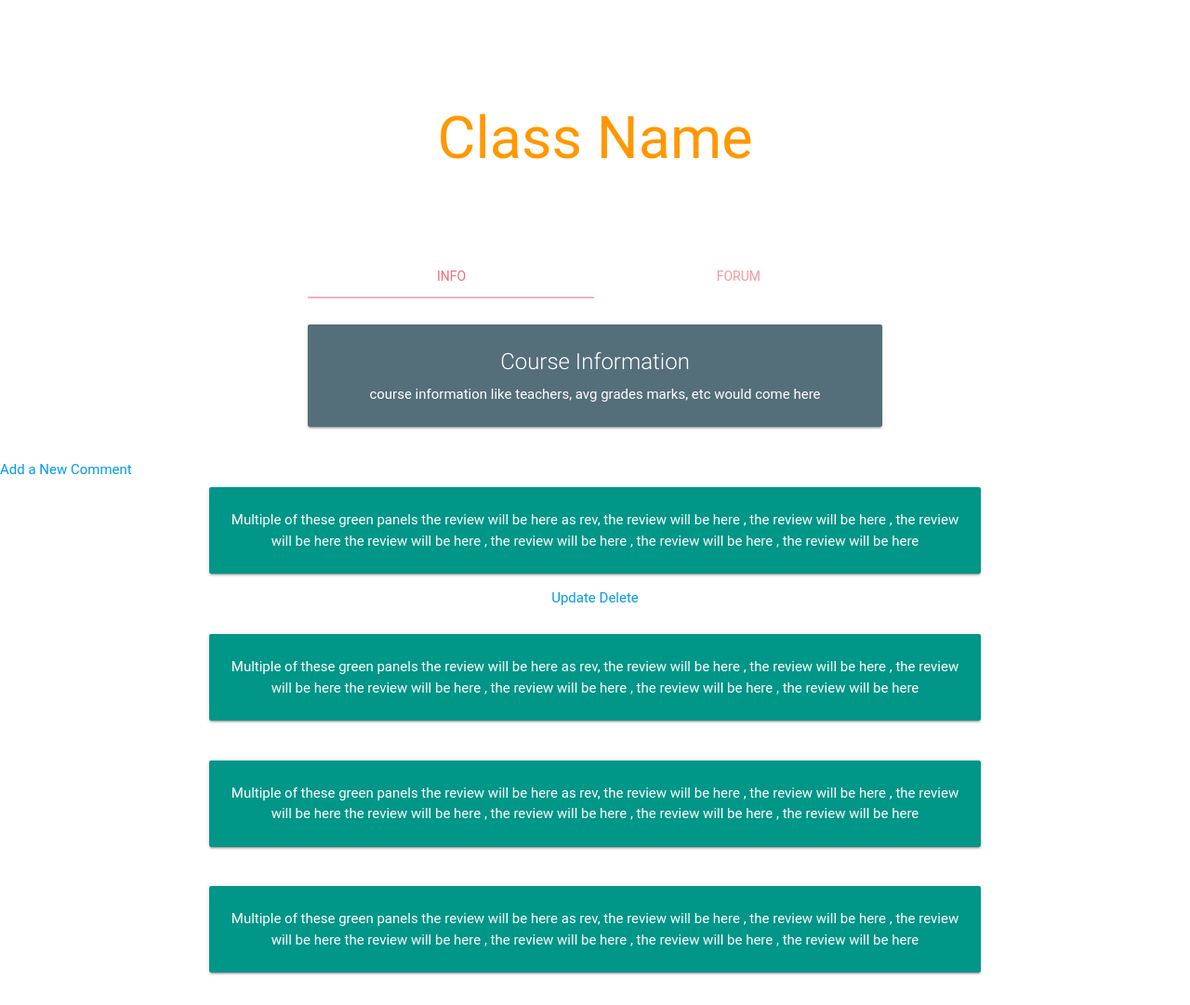
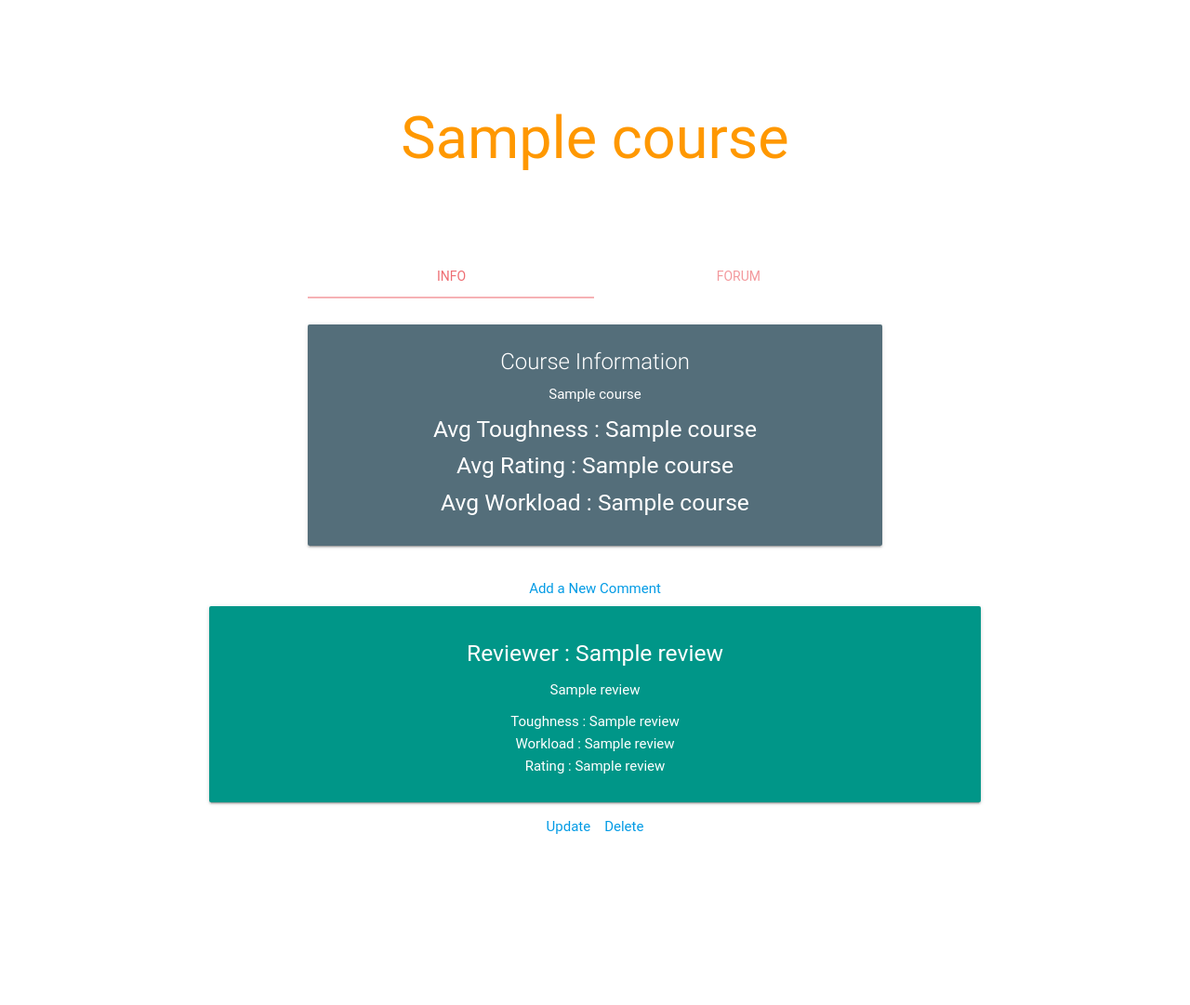
Before and after one commit to abhiver222/CS411-Illini_Classes, a Flask app: template app/templates/course.html in a window 1280 px wide. Shown: the whole page at 93% size. After the commit the page ends 897 px from the top, so only its background shows below. Run offline with Flask 2, Linux system fonts and the light colour scheme; the template is opened without the code that fills it: most values are stand-ins (such as "Sample title", 1, 10 or a date in 2020); some libraries are stand-ins or nearby versions; some web fonts are replaced.

Commit message:
connected

```diff
--- a/app/data/query.py
+++ b/app/data/query.py
@@ -76,8 +76,9 @@ class Query:
 
         return self.cur.fetchall()
 
-    def getReviews(self,crn):
-        query = """SELECT * FROM Reviews WHERE CourseCRN = {crn}""".format(crn=crn)
+    def getReviewsByCid(self,cid):
+        query = """SELECT * FROM Reviews WHERE CourseId = {cid}""".format(cid=cid)
+        print query
         self.cur.execute(query)
         return self.cur.fetchall()
 
--- a/app/templates/course.html
+++ b/app/templates/course.html
@@ -10,12 +10,13 @@
     <div class="container">
       <br><br>
 
-        <h1 class="header center orange-text">Class Name</h1>
+        <h1 class="header center orange-text">{{ course[2] }}</h1>
       <div class="row center">
 
       </div>
 
       <br><br>
+<!--[(22, u'Examination of the logical organization of databases: the entity-relationship model; the hierarchical, network, and relational data models and their languages. Functional dependencies and normal forms. Design, implementation, and optimization of query languages; security and integrity; concurrency control, and distributed database systems. 3 undergraduate hours. 3 or 4 graduate hours. Prerequisite: CS 225.', u'CS 411 Database Systems', u' ', 0, 0, 0, 0)]-->
 
     </div>
     </div>
@@ -38,26 +39,36 @@
           <div class="card blue-grey darken-1">
             <div class="card-content white-text">
               <span class="card-title">Course Information</span>
-              <p> course information like teachers, avg grades marks, etc would come here</p>
+              <p>{{course[1]}}</p>
+                <h5>Avg Toughness : {{course[4]}}</h5>
+                <h5>Avg Rating : {{course[5]}}</h5>
+                <h5>Avg Workload : {{course[6]}}</h5>
             </div>
           </div>
         </div>
     </div>
 
-    <a href="{{ url_for('addCom') }}">Add a New Comment</a>
+    <div class="center">
+        <a href="{{ url_for('addCom') }}">Add a New Comment</a>
+    </div>
+
+    {% for review in revs %}
+
 
     <div class="row center">
       <div class="col s12 m3 l2"></div>
       <div class="col s12 m6 l8">
         <div class="card-panel teal">
           <span class="white-text">
-              Multiple of these green panels
-              the review will be here as rev, the review will be here , the review will be here , the review will be here
-              the review will be here , the review will be here , the review will be here , the review will be here
+              <h5>Reviewer : {{ review[1] }}</h5>
+              <p>{{ review[5] }}</p>
+              <h6>Toughness : {{ review[2] }}</h6>
+              <h6>Workload : {{ review[3] }}</h6>
+              <h6>Rating : {{ review[4] }}</h6>
           </span>
         </div>
           <div>
-            <a href="{{ url_for('update', postId=1) }}">Update</a>
+            <a href="{{ url_for('update', postId=1) }}">Update &nbsp;&nbsp;</a>
             <a href="{{ url_for('delete', postId=1) }}">Delete</a>
           </div>
       </div>
@@ -65,46 +76,9 @@
       </div>
     </div>
 
-    <div class="row center">
-      <div class="col s12 m3 l2"></div>
-      <div class="col s12 m6 l8">
-        <div class="card-panel teal">
-          <span class="white-text">
-              Multiple of these green panels
-              the review will be here as rev, the review will be here , the review will be here , the review will be here
-              the review will be here , the review will be here , the review will be here , the review will be here
-          </span>
-        </div>
-      </div>
-      <div class="col s12 m3 l2"></div>
-    </div>
-    <div class="row center">
-      <div class="col s12 m3 l2"></div>
-      <div class="col s12 m6 l8">
-        <div class="card-panel teal">
-          <span class="white-text">
-              Multiple of these green panels
-              the review will be here as rev, the review will be here , the review will be here , the review will be here
-              the review will be here , the review will be here , the review will be here , the review will be here
-          </span>
-        </div>
-      </div>
-      <div class="col s12 m3 l2"></div>
-    </div>
-    <div class="row center">
-      <div class="col s12 m3 l2"></div>
-      <div class="col s12 m6 l8">
-        <div class="card-panel teal">
-          <span class="white-text">
-              Multiple of these green panels
-              the review will be here as rev, the review will be here , the review will be here , the review will be here
-              the review will be here , the review will be here , the review will be here , the review will be here
-          </span>
-        </div>
-      </div>
-      <div class="col s12 m3 l2"></div>
-    </div>
-    </div>
+        {% endfor %}
+
+
 
     <div id="forum">forum</div>
 
```
Also changed, not shown: app/views.py (+9 -2 lines).
